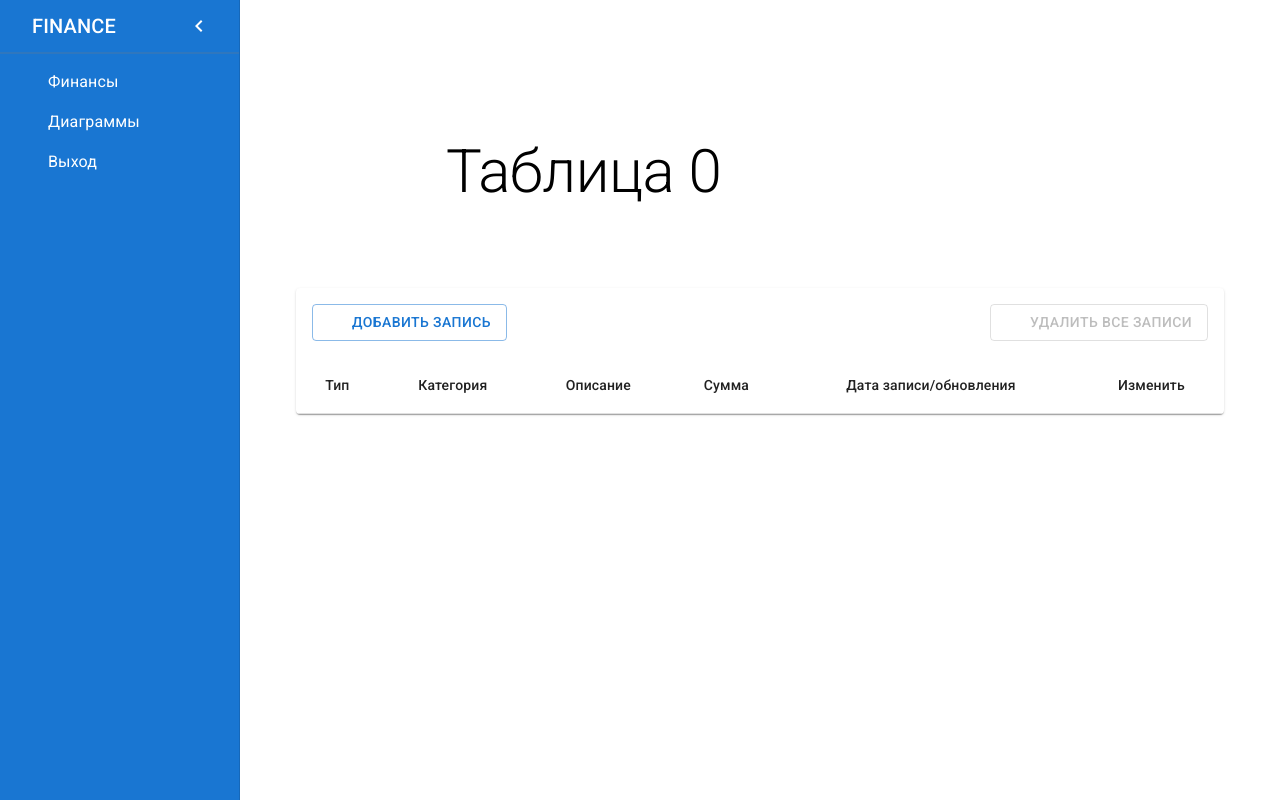
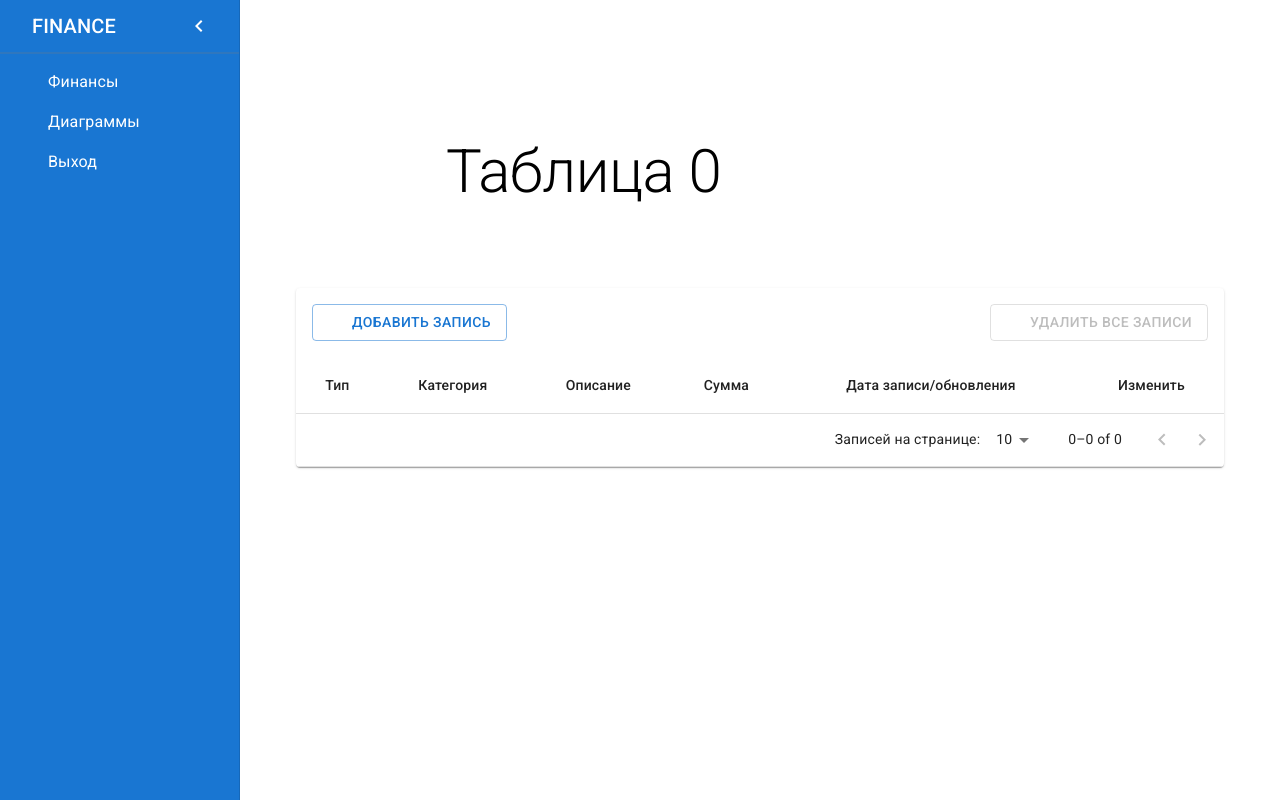
Before and after one commit to Da1ryman/finance, a React (Vite) app in the folder client/: page / in a window 1280 px wide. Built offline with nearby package versions, Linux system fonts and the light colour scheme; sample sign-in values are in the browser's storage; some icons are missing; what @toolpad/core would draw is missing.

Commit message:
Pagination

```diff
--- a/client/src/components/FinanceTable.tsx
+++ b/client/src/components/FinanceTable.tsx
@@ -3,33 +3,25 @@ import {
   Table,
   TableBody,
   TableCell,
+  TableFooter,
   TableHead,
+  TablePagination,
   TableRow,
 } from '@mui/material';
 import { FinanceTableItem } from './FinanceTableItem';
-import { useAppDispatch, useAppSelector } from '../store/store';
-import { useEffect } from 'react';
-import { fetchFinanceHistory } from '../store/finance/action';
+import { usePaginationFinance } from '../hooks/finance/usePaginationFinance';
 
 export const FinanceTable = () => {
-  const loading = useAppSelector((state) => state.finance.loading);
-  const authInfo = useAppSelector((state) => state.user.authInfo);
-  const dispatch = useAppDispatch();
-
-  const titles = [
-    'Тип',
-    'Категория',
-    'Описание',
-    'Сумма',
-    'Дата записи/обновления',
-    'Изменить',
-  ];
-
-  useEffect(() => {
-    if (authInfo?.id) {
-      dispatch(fetchFinanceHistory());
-    }
-  }, [authInfo, dispatch]);
+  const {
+    loading,
+    titles,
+    handleChangePage,
+    handleChangeRowsPerPage,
+    emptyRows,
+    page,
+    financeHistory,
+    rowsPerPage,
+  } = usePaginationFinance();
 
   return (
     <Table>
@@ -49,9 +41,35 @@ export const FinanceTable = () => {
             </TableCell>
           </TableRow>
         ) : (
-          <FinanceTableItem />
+          <>
+            {financeHistory
+              .slice(page * rowsPerPage, page * rowsPerPage + rowsPerPage)
+              .map((finance) => (
+                <FinanceTableItem key={finance._id} finance={finance} />
+              ))}
+            {emptyRows > 0 && (
+              <TableRow style={{ height: 53 * emptyRows }}>
+                <TableCell colSpan={6} />
+              </TableRow>
+            )}
+          </>
         )}
       </TableBody>
+
+      <TableFooter>
+        <TableRow>
+          <TablePagination
+            rowsPerPageOptions={[5, 10, 25]}
+            colSpan={6}
+            count={financeHistory.length}
+            rowsPerPage={rowsPerPage}
+            page={page}
+            onPageChange={handleChangePage}
+            onRowsPerPageChange={handleChangeRowsPerPage}
+            labelRowsPerPage='Записей на странице:'
+          />
+        </TableRow>
+      </TableFooter>
     </Table>
   );
 };
--- a/client/src/components/FinanceTableItem.tsx
+++ b/client/src/components/FinanceTableItem.tsx
@@ -20,9 +20,14 @@ import { CustomModal } from '../ui/CustomModal';
 import { useDeleteFinance } from '../hooks/finance/useDeleteFinance';
 import { DeleteFinanceAction } from './DeleteFinanceAction';
 import { useChangeFinance } from '../hooks/finance/useChangeFinance';
+import type { Finance } from '../types/finance';
 
-export const FinanceTableItem = () => {
-  const { financeHistory, loading } = useAppSelector((state) => state.finance);
+interface FinanceTableItemProps {
+  finance: Finance;
+}
+
+export const FinanceTableItem = ({ finance }: FinanceTableItemProps) => {
+  const loading = useAppSelector((state) => state.finance.loading);
 
   const {
     editedFields,
@@ -43,7 +48,6 @@ export const FinanceTableItem = () => {
 
   return (
     <>
-      {financeHistory.map((finance) => (
       <TableRow key={finance._id}>
         <TableCell sx={{ textAlign: 'center' }}>
           {editingId === finance._id ? (
@@ -84,9 +88,7 @@ export const FinanceTableItem = () => {
           {editingId === finance._id ? (
             <TextField
               value={editedFields.description || finance.description}
-                onChange={(e) =>
-                  handleFieldChange('description', e.target.value)
-                }
+              onChange={(e) => handleFieldChange('description', e.target.value)}
               size='small'
               fullWidth
               disabled={isSaving}
@@ -165,7 +167,6 @@ export const FinanceTableItem = () => {
           </Box>
         </TableCell>
       </TableRow>
-      ))}
 
       <CustomModal
         dialogClose={handleDeleteDialogClose}
--- /dev/null
+++ b/client/src/hooks/finance/usePaginationFinance.tsx
@@ -0,0 +1,54 @@
+import { useEffect, useState } from 'react';
+import { useAppDispatch, useAppSelector } from '../../store/store';
+import { fetchFinanceHistory } from '../../store/finance/action';
+
+export const usePaginationFinance = () => {
+  const { loading, financeHistory } = useAppSelector((state) => state.finance);
+  const authInfo = useAppSelector((state) => state.user.authInfo);
+  const dispatch = useAppDispatch();
+
+  const [page, setPage] = useState(0);
+  const [rowsPerPage, setRowsPerPage] = useState(10);
+
+  const titles = [
+    'Тип',
+    'Категория',
+    'Описание',
+    'Сумма',
+    'Дата записи/обновления',
+    'Изменить',
+  ];
+
+  useEffect(() => {
+    if (authInfo?.id) {
+      dispatch(fetchFinanceHistory());
+    }
+  }, [authInfo, dispatch]);
+
+  const handleChangePage = (event: unknown, newPage: number) => {
+    setPage(newPage);
+  };
+
+  const handleChangeRowsPerPage = (
+    event: React.ChangeEvent<HTMLInputElement>,
+  ) => {
+    setRowsPerPage(parseInt(event.target.value, 10));
+    setPage(0);
+  };
+
+  const emptyRows =
+    page > 0
+      ? Math.max(0, (1 + page) * rowsPerPage - financeHistory.length)
+      : 0;
+
+  return {
+    financeHistory,
+    page,
+    rowsPerPage,
+    loading,
+    titles,
+    handleChangePage,
+    handleChangeRowsPerPage,
+    emptyRows,
+  };
+};
```
Lines whose indentation alone changed are shown as unchanged.
